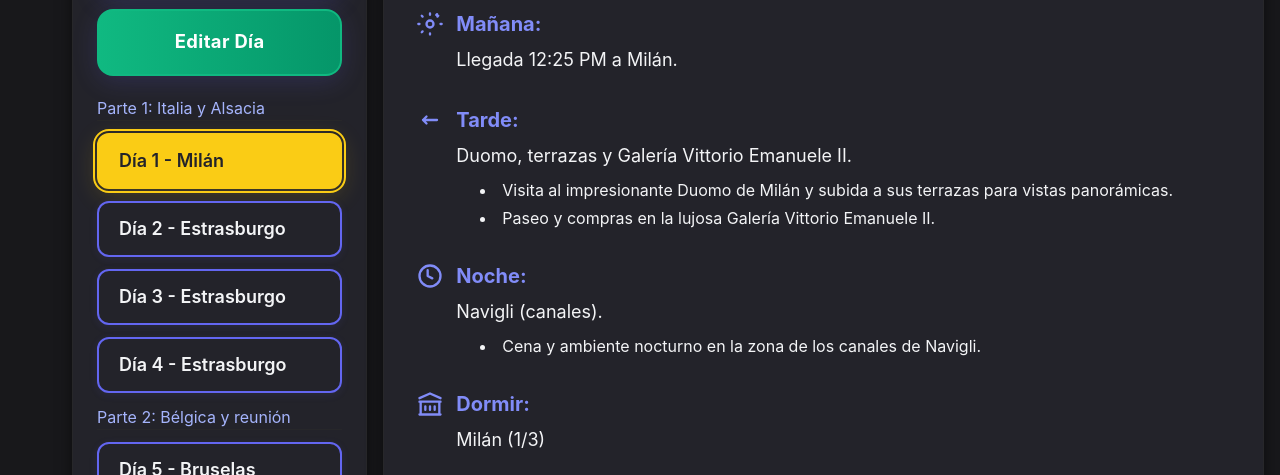
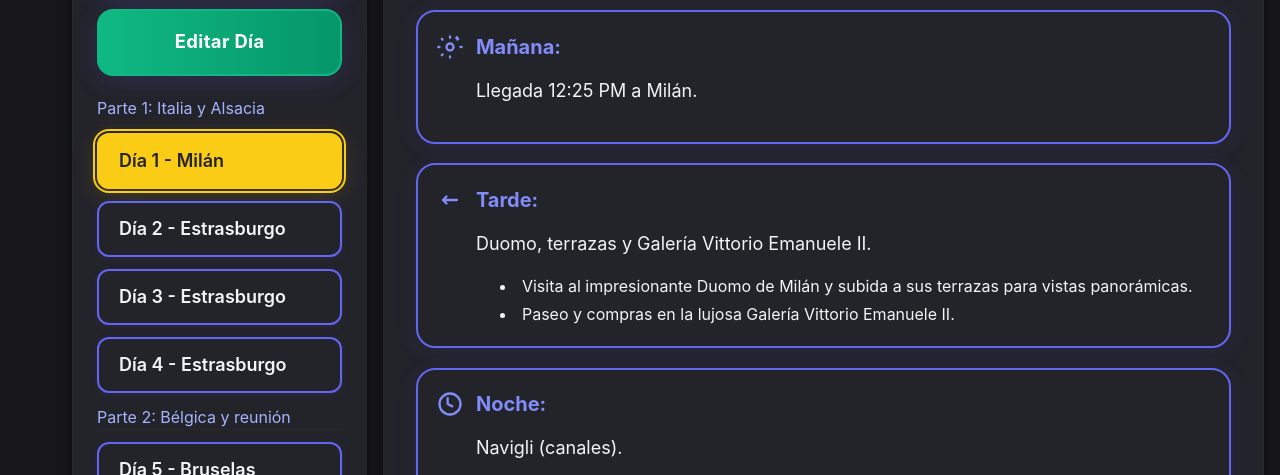
Before and after one commit to Samudiiazzz/Interrail2025app, a plain HTML site: page index.html in a window 1280 px wide. Shown: the part 303-778 px from the top of the page. Drawn offline with nearby package versions, Linux system fonts and the light colour scheme.

Commit message:
Update index.html

```diff
--- a/index.html
+++ b/index.html
@@ -29,13 +29,13 @@
             color: #a5b4fc !important;
             border-bottom: 1px solid #27272a !important;
         }
-        .activity-card {
+        .activity-card, .day-section-card {
             background: #23232a !important;
             border: 2px solid #6366f1 !important;
             color: #f3f4f6 !important;
             box-shadow: 0 4px 24px 0 rgba(99,102,241,0.10) !important;
             border-radius: 1.2rem !important;
-            padding: 1.5rem 1.2rem !important;
+            padding: 1.3rem 1.1rem !important;
             margin-bottom: 1.2rem !important;
             display: flex;
             flex-direction: column;
@@ -43,7 +43,7 @@
             min-width: 0;
             transition: background 0.2s, border 0.2s, color 0.2s, box-shadow 0.2s;
         }
-        .activity-card:hover, .activity-card:focus {
+        .activity-card:hover, .activity-card:focus, .day-section-card:hover, .day-section-card:focus {
             background: #353569 !important;
             border-color: #facc15 !important;
             color: #fff !important;
@@ -177,7 +177,7 @@
                 padding: 1rem !important;
                 border-radius: 1rem !important;
             }
-            .activity-card {
+            .activity-card, .day-section-card {
                 min-width: 100vw !important;
                 max-width: 100vw !important;
                 width: 100vw !important;
@@ -248,9 +248,18 @@
                 border: none;
                 padding: 0.5rem;
             }
+            #day-title, #day-location, .part-title {
+                font-size: 1.3rem !important;
+                margin-bottom: 0.7rem !important;
+                margin-top: 0.7rem !important;
+                padding-left: 0.2rem !important;
+            }
+            .space-y-8 > div, .day-section-card {
+                margin-bottom: 0.7rem !important;
+            }
         }
         @media (max-width: 480px) {
-            .activity-card {
+            .activity-card, .day-section-card {
                 padding: 0.7rem 0.1rem !important;
             }
             .scrollable-sidebar, aside, section {
@@ -364,33 +373,12 @@
             <div id="day-view">
                 <h2 class="text-5xl font-extrabold text-gray-900 mb-4" id="day-title">Selecciona un día para ver los detalles</h2>
                 <h3 class="text-3xl font-bold text-indigo-700 mb-8" id="day-location"></h3>
-
-                <div class="space-y-8 text-gray-800">
-                    <div>
-                        <p class="text-xl font-bold text-blue-600 flex items-center mb-2"><svg xmlns="http://www.w3.org/2000/svg" class="h-7 w-7 mr-3 text-blue-500" fill="none" viewBox="0 0 24 24" stroke="currentColor"><path stroke-linecap="round" stroke-linejoin="round" stroke-width="2" d="M12 3v1m0 16v1m9-9h1M3 12H2m15.325-7.757l.707-.707M5.636 18.364l-.707.707M18.364 5.636l.707-.707M5.636 5.636l-.707-.707M15 12a3 3 0 11-6 0 3 3 0 016 0z"/></svg> Mañana:</p>
-                        <p id="activity-morning" class="ml-10 text-lg text-gray-700 mb-2"></p>
-                        <ul id="morning-details" class="ml-16 text-base list-disc list-inside text-gray-600 space-y-1"></ul>
-                    </div>
-                    <div>
-                        <p class="text-xl font-bold text-blue-600 flex items-center mb-2"><svg xmlns="http://www.w3.org/2000/svg" class="h-7 w-7 mr-3 text-blue-500" fill="none" viewBox="0 0 24 24" stroke="currentColor"><path stroke-linecap="round" stroke-linejoin="round" stroke-width="2" d="M18 12H6M6 12l3-3m-3 3l3 3"/></svg> Tarde:</p>
-                        <p id="activity-afternoon" class="ml-10 text-lg text-gray-700 mb-2"></p>
-                        <ul id="afternoon-details" class="ml-16 text-base list-disc list-inside text-gray-600 space-y-1"></ul>
-                    </div>
-                    <div>
-                        <p class="text-xl font-bold text-blue-600 flex items-center mb-2"><svg xmlns="http://www.w3.org/2000/svg" class="h-7 w-7 mr-3 text-blue-500" fill="none" viewBox="0 0 24 24" stroke="currentColor"><path stroke-linecap="round" stroke-linejoin="round" stroke-width="2" d="M21 12a9 9 0 11-18 0 9 9 0 0118 0z"/><path stroke-linecap="round" stroke-linejoin="round" stroke-width="2" d="M10 7v5l4 2"/></svg> Noche:</p>
-                        <p id="activity-night" class="ml-10 text-lg text-gray-700 mb-2"></p>
-                        <ul id="night-details" class="ml-16 text-base list-disc list-inside text-gray-600 space-y-1"></ul>
-                    </div>
-                    <div>
-                        <p class="text-xl font-bold text-blue-600 flex items-center mb-2"><svg xmlns="http://www.w3.org/2000/svg" class="h-7 w-7 mr-3 text-blue-500" fill="none" viewBox="0 0 24 24" stroke="currentColor"><path stroke-linecap="round" stroke-linejoin="round" stroke-width="2" d="M8 14v3m4-3v3m4-3v3M3 21h18M3 10h18M3 7l9-4 9 4M4 10h16v11H4V10z"/></svg> Dormir:</p>
-                        <p id="day-sleep" class="ml-10 text-lg text-gray-700"></p>
-                    </div>
-                    <div class="mt-10">
-                        <p class="text-xl font-bold text-green-600 flex items-center mb-2"><svg xmlns="http://www.w3.org/2000/svg" class="h-7 w-7 mr-3 text-green-500" fill="none" viewBox="0 0 24 24" stroke="currentColor"><path stroke-linecap="round" stroke-linejoin="round" stroke-width="2" d="M9 5H7a2 2 0 00-2 2v12a2 2 0 002 2h10a2 2 0 002-2V7a2 2 0 00-2-2h-2M9 5a2 2 0 002 2h2a2 2 0 002-2M9 5a2 2 0 012-2h2a2 2 0 012 2m-3 7h3m-3 4h3m-6-4h.01M9 16h.01"/></svg> Mis Notas:</p>
-                        <textarea id="personal-notes"
-                            class="w-full p-4 mt-2 border border-neutral-300 rounded-xl shadow-sm focus:ring-indigo-500 focus:border-indigo-500 text-gray-700 text-lg transition-all duration-200"
-                            rows="5" placeholder="Escribe aquí tus notas personales para este día..."></textarea>
-                    </div>
+                <div id="day-sections-container"></div>
+                <div class="day-section-card">
+                    <p class="text-xl font-bold text-green-600 flex items-center mb-2"><svg xmlns="http://www.w3.org/2000/svg" class="h-7 w-7 mr-3 text-green-500" fill="none" viewBox="0 0 24 24" stroke="currentColor"><path stroke-linecap="round" stroke-linejoin="round" stroke-width="2" d="M9 5H7a2 2 0 00-2 2v12a2 2 0 002 2h10a2 2 0 002-2V7a2 2 0 00-2-2h-2M9 5a2 2 0 002 2h2a2 2 0 002-2M9 5a2 2 0 012-2h2a2 2 0 012 2m-3 7h3m-3 4h3m-6-4h.01M9 16h.01"/></svg> Mis Notas:</p>
+                    <textarea id="personal-notes"
+                        class="w-full p-4 mt-2 border border-neutral-300 rounded-xl shadow-sm focus:ring-indigo-500 focus:border-indigo-500 text-gray-700 text-lg transition-all duration-200"
+                        rows="5" placeholder="Escribe aquí tus notas personales para este día..."></textarea>
                 </div>
             </div>
 
@@ -793,34 +781,69 @@
             // Update main content
             dayTitle.textContent = `${dayData.day} • ${dayData.date} - ${dayData.title}`;
             dayLocation.textContent = dayData.location;
-            activityMorning.textContent = dayData.activities.morning || 'No hay actividades programadas.';
-            activityAfternoon.textContent = dayData.activities.afternoon || 'No hay actividades programadas.';
-            activityNight.textContent = dayData.activities.night || 'No hay actividades programadas.';
-            daySleep.textContent = dayData.sleep;
 
-            // Clear and add additional details
-            morningDetails.innerHTML = '';
-            dayData.details.morning.forEach(detail => {
-                const li = document.createElement('li');
-                li.textContent = detail;
-                morningDetails.appendChild(li);
-            });
+            // Render secciones solo si hay contenido
+            const daySectionsContainer = document.getElementById('day-sections-container');
+            daySectionsContainer.innerHTML = '';
+            // Mañana
+            if (dayData.activities.morning || (dayData.details.morning && dayData.details.morning.length > 0)) {
+                const card = document.createElement('div');
+                card.className = 'day-section-card';
+                card.innerHTML = `
+                    <p class="text-xl font-bold text-blue-600 flex items-center mb-2">
+                        <svg xmlns="http://www.w3.org/2000/svg" class="h-7 w-7 mr-3 text-blue-500" fill="none" viewBox="0 0 24 24" stroke="currentColor"><path stroke-linecap="round" stroke-linejoin="round" stroke-width="2" d="M12 3v1m0 16v1m9-9h1M3 12H2m15.325-7.757l.707-.707M5.636 18.364l-.707.707M18.364 5.636l.707-.707M5.636 5.636l-.707-.707M15 12a3 3 0 11-6 0 3 3 0 016 0z"/></svg> Mañana:
+                    </p>
+                    <p class="ml-10 text-lg text-gray-700 mb-2">${dayData.activities.morning || ''}</p>
+                    <ul class="ml-16 text-base list-disc list-inside text-gray-600 space-y-1">
+                        ${(dayData.details.morning || []).map(detail => `<li>${detail}</li>`).join('')}
+                    </ul>
+                `;
+                daySectionsContainer.appendChild(card);
+            }
+            // Tarde
+            if (dayData.activities.afternoon || (dayData.details.afternoon && dayData.details.afternoon.length > 0)) {
+                const card = document.createElement('div');
+                card.className = 'day-section-card';
+                card.innerHTML = `
+                    <p class="text-xl font-bold text-blue-600 flex items-center mb-2">
+                        <svg xmlns="http://www.w3.org/2000/svg" class="h-7 w-7 mr-3 text-blue-500" fill="none" viewBox="0 0 24 24" stroke="currentColor"><path stroke-linecap="round" stroke-linejoin="round" stroke-width="2" d="M18 12H6M6 12l3-3m-3 3l3 3"/></svg> Tarde:
+                    </p>
+                    <p class="ml-10 text-lg text-gray-700 mb-2">${dayData.activities.afternoon || ''}</p>
+                    <ul class="ml-16 text-base list-disc list-inside text-gray-600 space-y-1">
+                        ${(dayData.details.afternoon || []).map(detail => `<li>${detail}</li>`).join('')}
+                    </ul>
+                `;
+                daySectionsContainer.appendChild(card);
+            }
+            // Noche
+            if (dayData.activities.night || (dayData.details.night && dayData.details.night.length > 0)) {
+                const card = document.createElement('div');
+                card.className = 'day-section-card';
+                card.innerHTML = `
+                    <p class="text-xl font-bold text-blue-600 flex items-center mb-2">
+                        <svg xmlns="http://www.w3.org/2000/svg" class="h-7 w-7 mr-3 text-blue-500" fill="none" viewBox="0 0 24 24" stroke="currentColor"><path stroke-linecap="round" stroke-linejoin="round" stroke-width="2" d="M21 12a9 9 0 11-18 0 9 9 0 0118 0z"/><path stroke-linecap="round" stroke-linejoin="round" stroke-width="2" d="M10 7v5l4 2"/></svg> Noche:
+                    </p>
+                    <p class="ml-10 text-lg text-gray-700 mb-2">${dayData.activities.night || ''}</p>
+                    <ul class="ml-16 text-base list-disc list-inside text-gray-600 space-y-1">
+                        ${(dayData.details.night || []).map(detail => `<li>${detail}</li>`).join('')}
+                    </ul>
+                `;
+                daySectionsContainer.appendChild(card);
+            }
+            // Dormir
+            if (dayData.sleep) {
+                const card = document.createElement('div');
+                card.className = 'day-section-card';
+                card.innerHTML = `
+                    <p class="text-xl font-bold text-blue-600 flex items-center mb-2">
+                        <svg xmlns="http://www.w3.org/2000/svg" class="h-7 w-7 mr-3 text-blue-500" fill="none" viewBox="0 0 24 24" stroke="currentColor"><path stroke-linecap="round" stroke-linejoin="round" stroke-width="2" d="M8 14v3m4-3v3m4-3v3M3 21h18M3 10h18M3 7l9-4 9 4M4 10h16v11H4V10z"/></svg> Dormir:
+                    </p>
+                    <p class="ml-10 text-lg text-gray-700">${dayData.sleep}</p>
+                `;
+                daySectionsContainer.appendChild(card);
+            }
 
-            afternoonDetails.innerHTML = '';
-            dayData.details.afternoon.forEach(detail => {
-                const li = document.createElement('li');
-                li.textContent = detail;
-                afternoonDetails.appendChild(li);
-            });
-
-            nightDetails.innerHTML = '';
-            dayData.details.night.forEach(detail => {
-                const li = document.createElement('li');
-                li.textContent = detail;
-                nightDetails.appendChild(li);
-            });
-
-            // Load personal notes
+            // Notas personales
             const savedNotes = localStorage.getItem(`notes-day-${dayIndex}`);
             personalNotes.value = savedNotes || '';
             personalNotes.oninput = () => {
```
